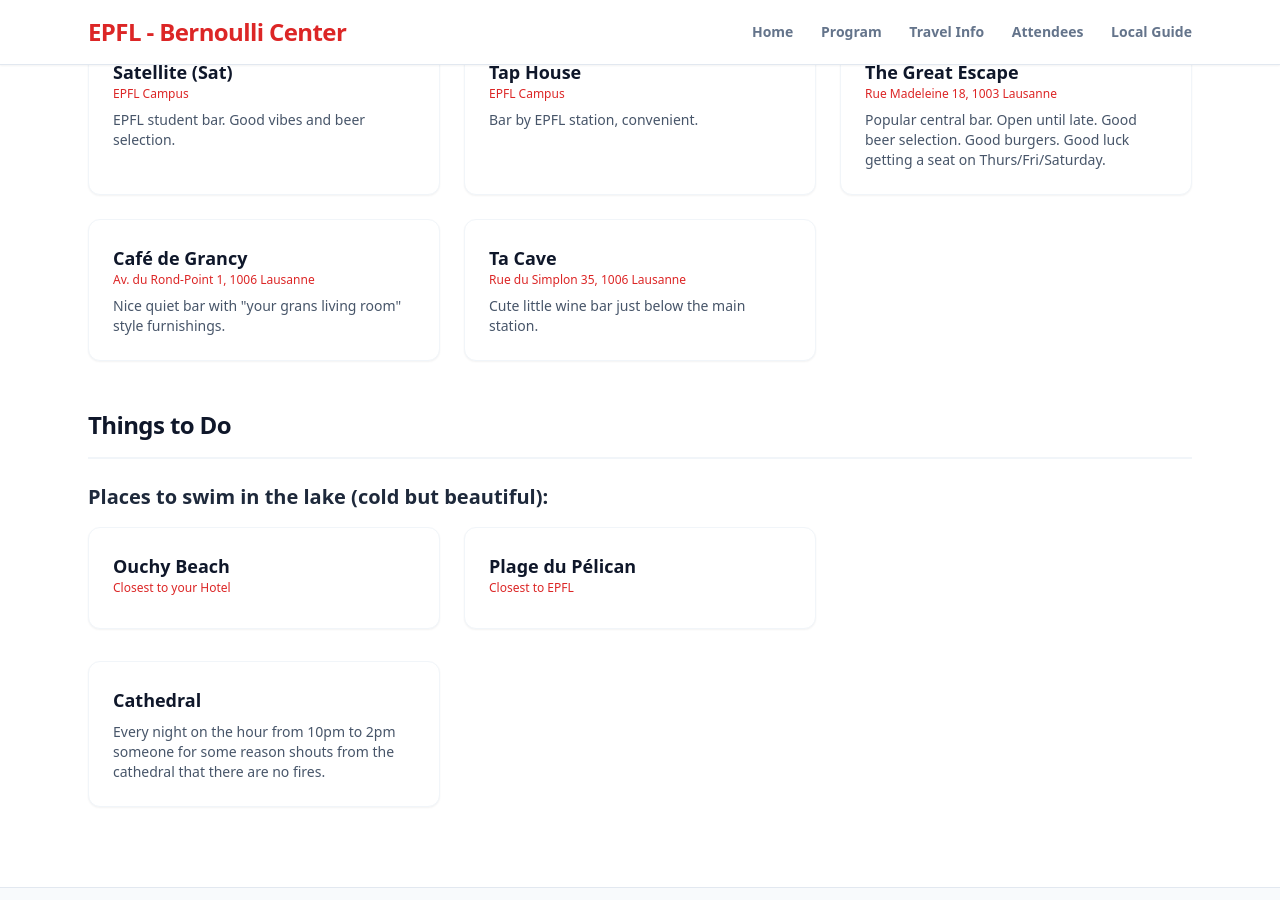
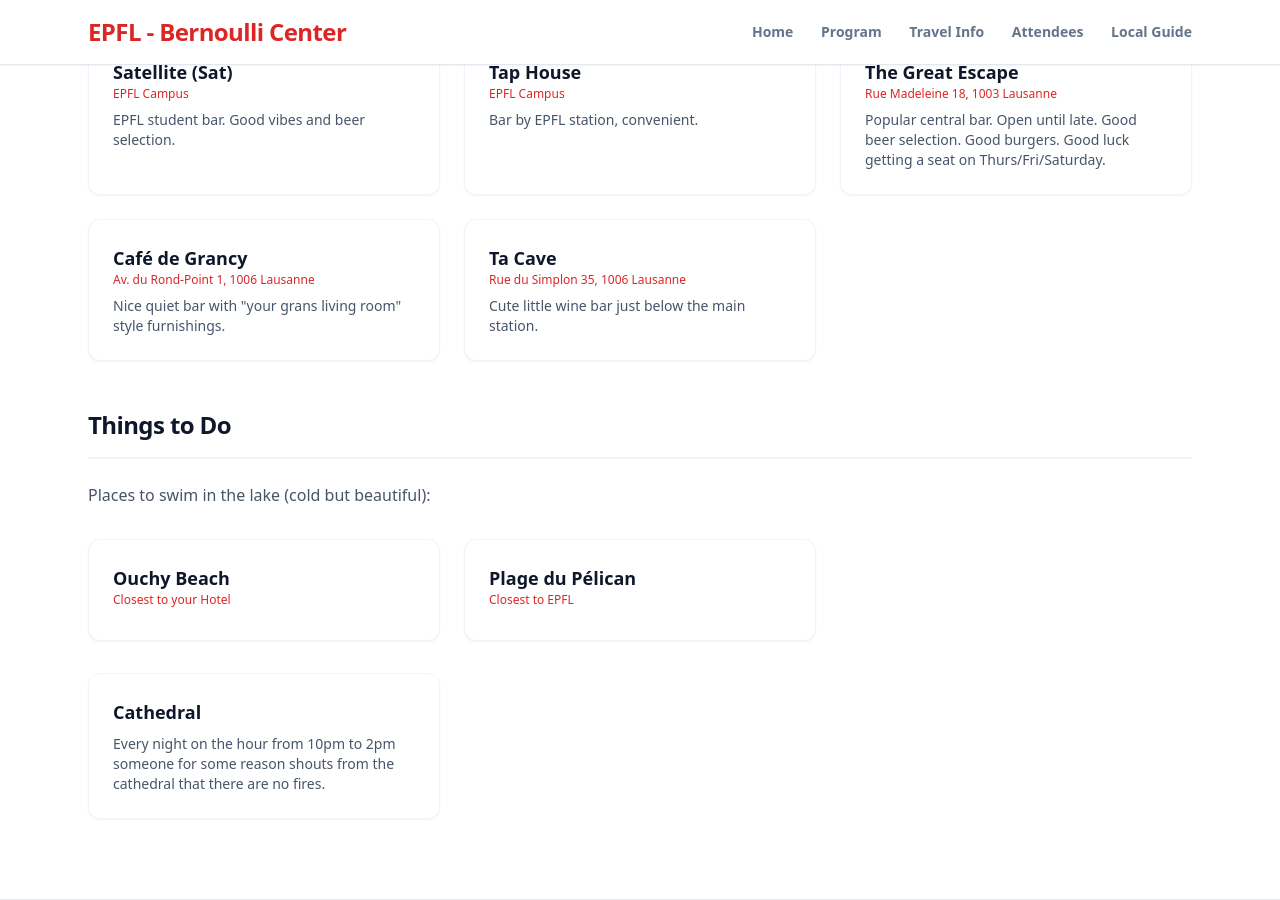
Before and after one commit to tomfparker/QIC-group-web, a Jekyll site: the page workshop2026/index.html, which Jekyll copies as it is, in a window 1280 px wide and 900 px high, scrolled down 5416 px. Built offline with Jekyll 4.4.1, drawn with Linux system fonts in a browser that asks for light colours; nearby versions of some CDN libraries.

Commit message:
things to do

```diff
--- a/workshop2026/index.html
+++ b/workshop2026/index.html
@@ -358,7 +358,8 @@
 
             <h3 class="text-2xl font-extrabold text-slate-900 mb-6 border-b-2 border-slate-100 pb-4 tracking-tight mt-12">Things to Do</h3>
 
-            <h4 class="font-bold text-xl text-slate-800 mb-4">Places to swim in the lake (cold but beautiful):</h4>
+            <h4 class="font-bold text-xl text-slate-800 mb-4"></h4>
+            <p class="text-slate-600 mb-8 font-medium">Places to swim in the lake (cold but beautiful):</p>
             <div class="grid grid-cols-1 md:grid-cols-2 lg:grid-cols-3 gap-6 mb-8">
                 <div class="bg-white p-6 rounded-xl shadow-sm border border-slate-100 flex flex-col">
                     <a href="https://www.lausanne-tourisme.ch/en/explore/ouchy-beach/" target="_blank" class="font-bold text-lg text-slate-900 hover:text-red-600 transition-colors">Ouchy Beach</a>
```
